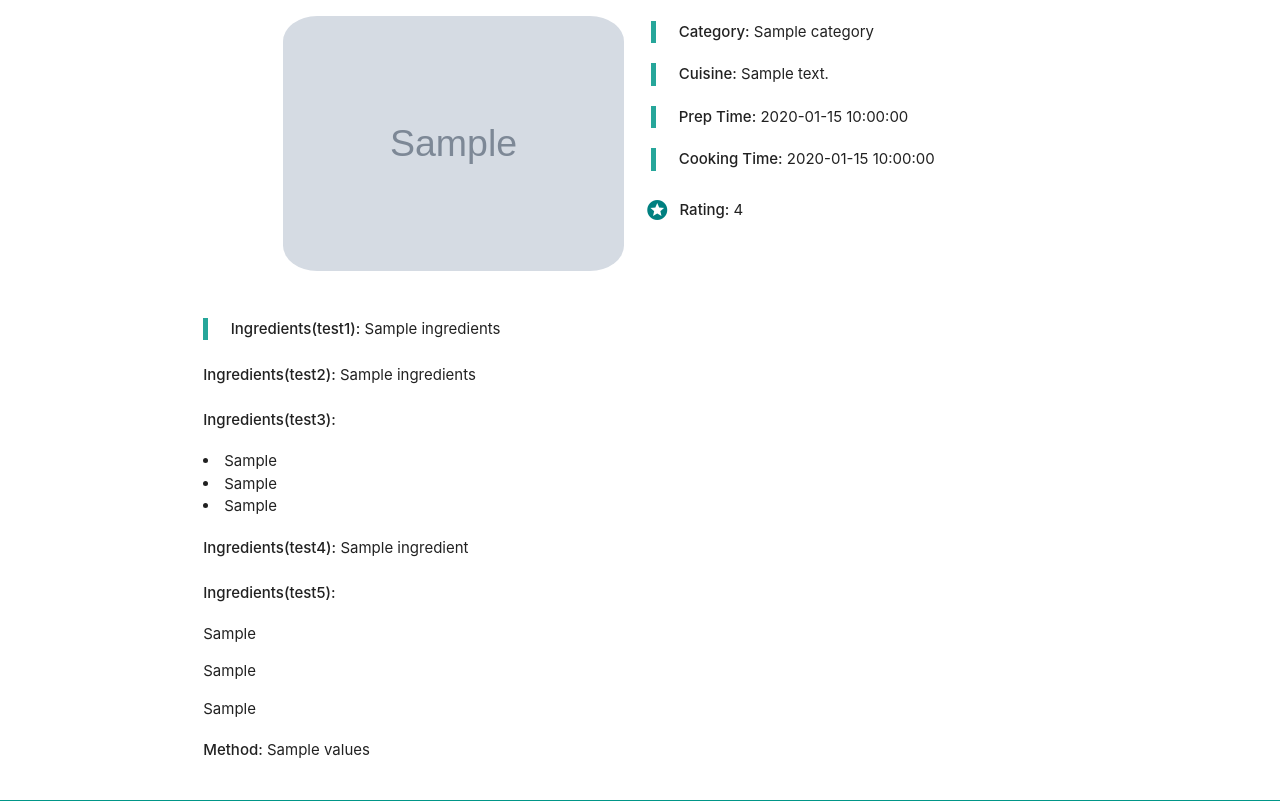
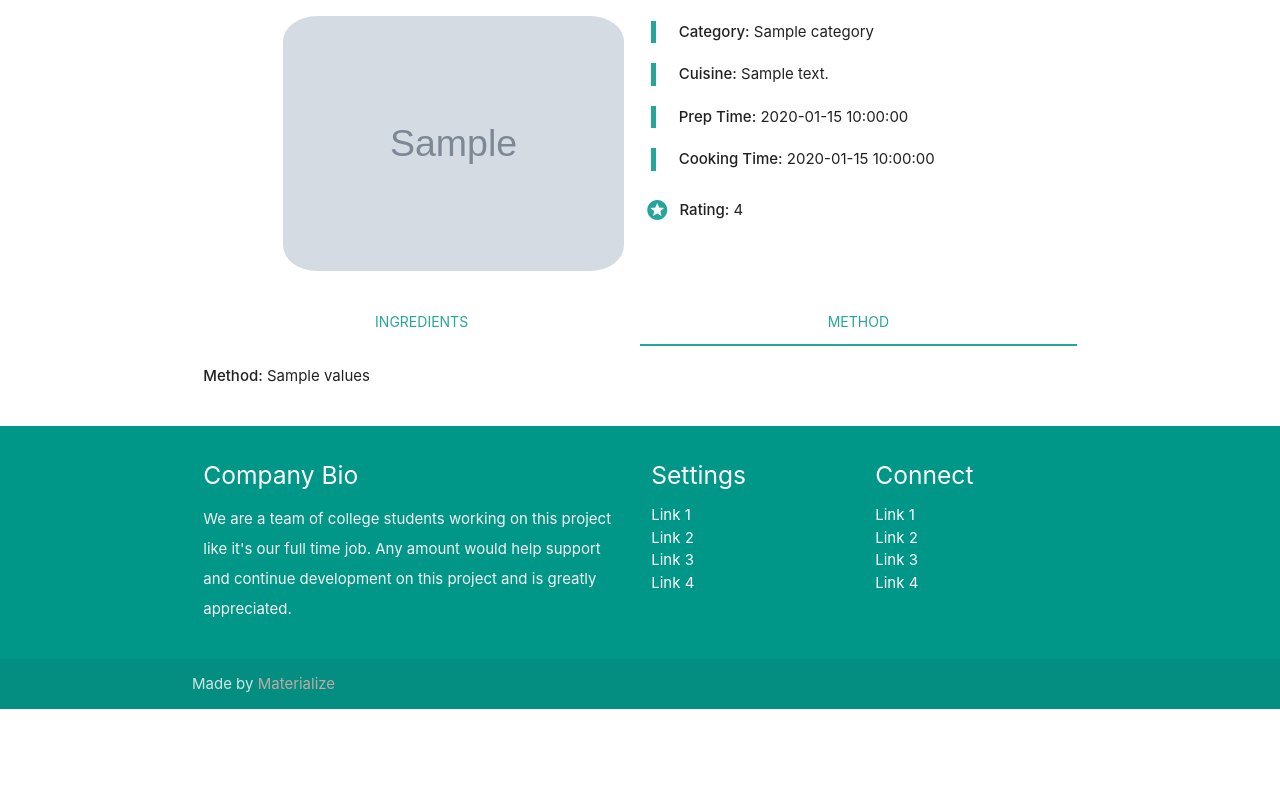
Before and after one commit to Code-Institute-Submissions/recipe-book-2, a Flask app: template templates/view_recipe.html in a window 1280 px wide. Shown: the part 229-1030 px from the top of the page. After the commit the page ends 938 px from the top, so only its background shows below. Run offline with Flask 2, Linux system fonts and the light colour scheme; the template is opened without the code that fills it: most values are stand-ins (such as "Sample title", 1, 10 or a date in 2020); grey boxes marked "Sample" are stand-in pictures; some libraries are stand-ins or nearby versions.

Commit message:
Tabs added to 'view_recipe' page

```diff
--- a/static/css/style.css
+++ b/static/css/style.css
@@ -89,5 +89,29 @@ blockquote{
   /* Adjust these values accordingly */
   top: 7px;
   right: 6px;
-  color: teal;
+  color: #26a69a;;
 }
+
+.tabs .tab a {
+    color: #26a69a;
+    background-color: transparent;
+} /*colour of text*/
+
+.tabs .tab a.active {
+    background-color: transparent;
+    color: #26a69a;
+} /*Background and text color when a tab is active*/
+
+.tabs .tab a:hover {
+    background-color: transparent;
+    color: #26a69a;
+} /*Background and text color on hover*/
+
+.tabs .tab .indicator:focus {
+    background-color: transparent;
+    color: #26a69a;
+} /*Background and text color on hover*/
+
+.tabs .indicator {
+    background-color: #26a69a;
+} /*Color of underline*/
--- /dev/null
+++ b/static/js/myscripts.js
@@ -0,0 +1,3 @@
+$(document).ready(function(){
+$('.tabs').tabs();
+});
--- a/templates/base.html
+++ b/templates/base.html
@@ -73,6 +73,7 @@
   <script src="https://code.jquery.com/jquery-2.1.1.min.js"></script>
   <script src="{{ url_for('static', filename='js/materialize.js') }}"></script>
   <script src="{{ url_for('static', filename='js/init.js') }}"></script>
+  <script src="{{ url_for('static', filename='js/myscripts.js') }}"></script>
 
   </body>
 </html>
--- a/templates/recipes.html
+++ b/templates/recipes.html
@@ -18,7 +18,7 @@
             </div>
             <div class="card-content">
                 <span class="card-title activator grey-text text-darken-4">{{ recipe.description }}<i class="material-icons right">more_vert</i></span>
-                <p><a href="#">This is a link</a></p>
+                <p><a href="{{ url_for('view_recipe', recipe_id=recipe._id) }}">View Recipe</a></p>
             </div>
             <div class="card-reveal">
                 <span class="card-title grey-text text-darken-4">{{ recipe.description }}<i class="material-icons right">close</i></span>
--- a/templates/view_recipe.html
+++ b/templates/view_recipe.html
@@ -8,7 +8,7 @@
 <div class="container">
   <div class="row">
     <div class="col s12 m12 l6">
-                <img src={{ recipe.image }} alt="{{ recipe.description }}" id="recipe_css_image">
+                <img class="responsive-img" src={{ recipe.image }} alt="{{ recipe.description }}" id="recipe_css_image">
     </div>
     <div class="col s12 m6">
                 <blockquote><strong>Category:</strong> {{ recipe.category }}</blockquote>
@@ -21,8 +21,14 @@
   </div>
 
       <div class="row">
-        <div class="col s12 m12 l6">
-                <blockquote><strong>Ingredients(test1):</strong> {{ recipe.ingredients }}</blockquote>
+    <div class="col s12 m12 l12">
+      <ul class="tabs">
+        <li class="tab col s6 m6 l6"><a href="#tab1">Ingredients</a></li>
+        <li class="tab col s6 m6 l6"><a class="active" href="#tab2">Method</a></li>
+      </ul>
+    </div>
+    <div id="tab1" class="col s12">
+      <blockquote><strong>Ingredients(test1):</strong> {{ recipe.ingredients }}</blockquote>
                 <p><strong>Ingredients(test2):</strong> {{ recipe.ingredients.values() }}</blockquote>
                 <p><strong>Ingredients(test3):</strong></p>
                 <li>{{ recipe.ingredients.ing1 }}</li>
@@ -38,9 +44,13 @@
                 <ul>{{ recipe.ingredients.ing1 }}</ul>
                 <ul>{{ recipe.ingredients.ing2 }}</ul>
                 <ul>{{ recipe.ingredients.ing3 }}</ul>
-                <p><strong>Method:</strong> {{ recipe.method.values() }}</p>
-          </div>
-      </div>
+        </div>
+    <div id="tab2" class="col s12"><p><strong>Method:</strong> {{ recipe.method.values() }}</p>
+    </div>
+  </div>
+
+
+
   </div>
 
 {% endblock %}
--- a/test_app.py
+++ b/test_app.py
@@ -31,7 +31,7 @@ def recipes():
 @app.route('/view_recipe/<recipe_id>')
 def view_recipe(recipe_id):
     this_recipe=mongo.db.recipes.find_one({"_id": ObjectId(recipe_id)})
-    return render_template("view_recipe.html", recipe=this_recipe)
+    return render_template("view_recipe.html", recipe=this_recipe, brandlogo=mongo.db.brandlogo.find())
 
 if __name__ == '__main__':
     app.run(host=os.environ.get('IP'),
```
